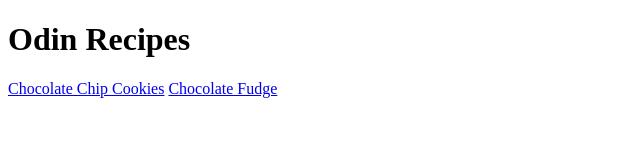
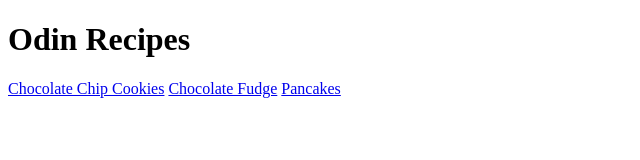
Before and after one commit to mdco57/odin-recipes, a plain HTML site: page index.html in a window 1280 px wide. Shown: the full height of the page, 0-640 px from the left. Drawn offline with Linux system fonts and the light colour scheme.

Commit message:
Add link to pancakes recipe in index.html

```diff
--- a/index.html
+++ b/index.html
@@ -9,6 +9,6 @@
         <h1>Odin Recipes</h1>
         <a href="recipes/chocolate-chip-cookies.html">Chocolate Chip Cookies</a>
         <a href="recipes/chocolate-fudge.html">Chocolate Fudge</a>
-
+        <a href="recipes/pancakes.html">Pancakes</a>
     </body>
 </html>
```
